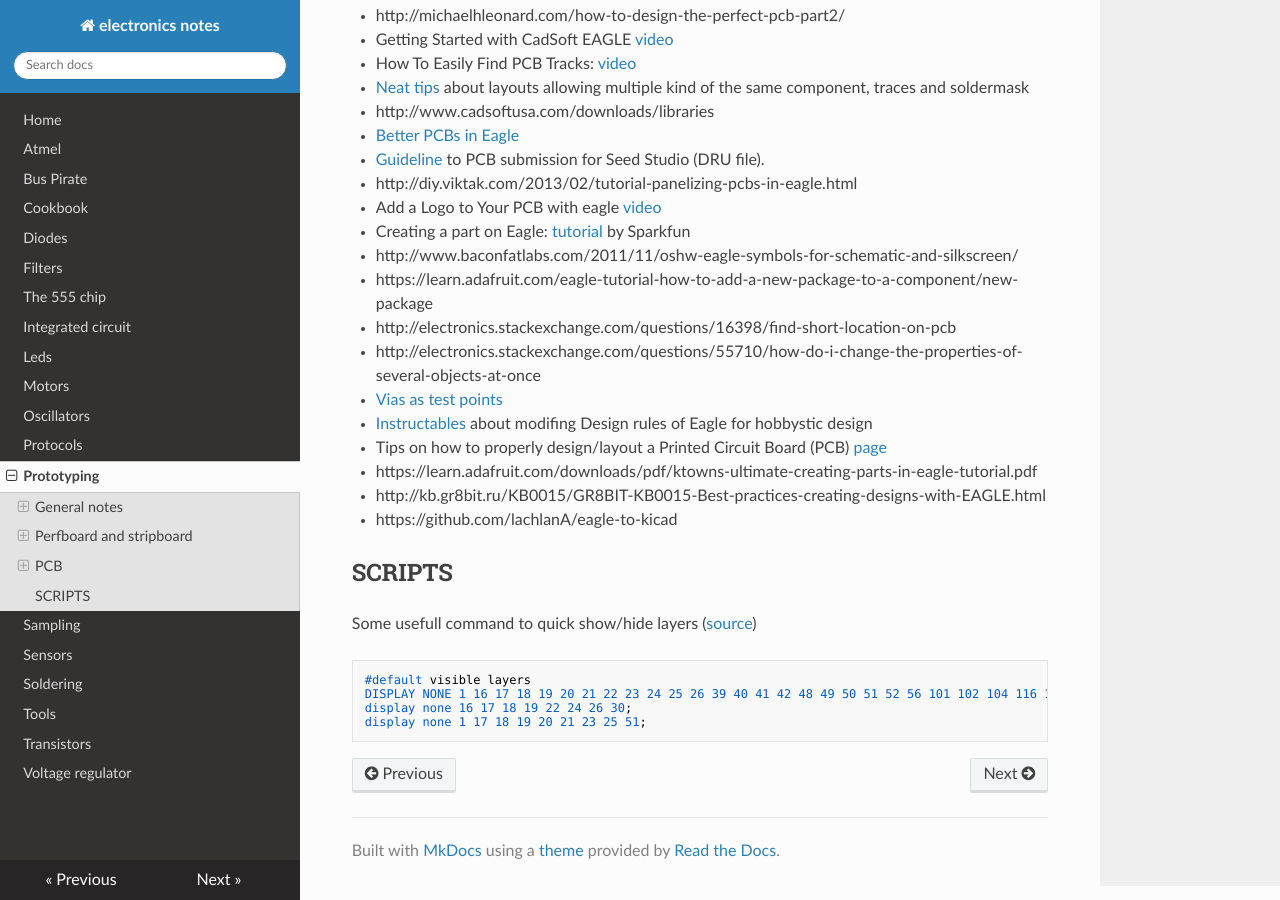
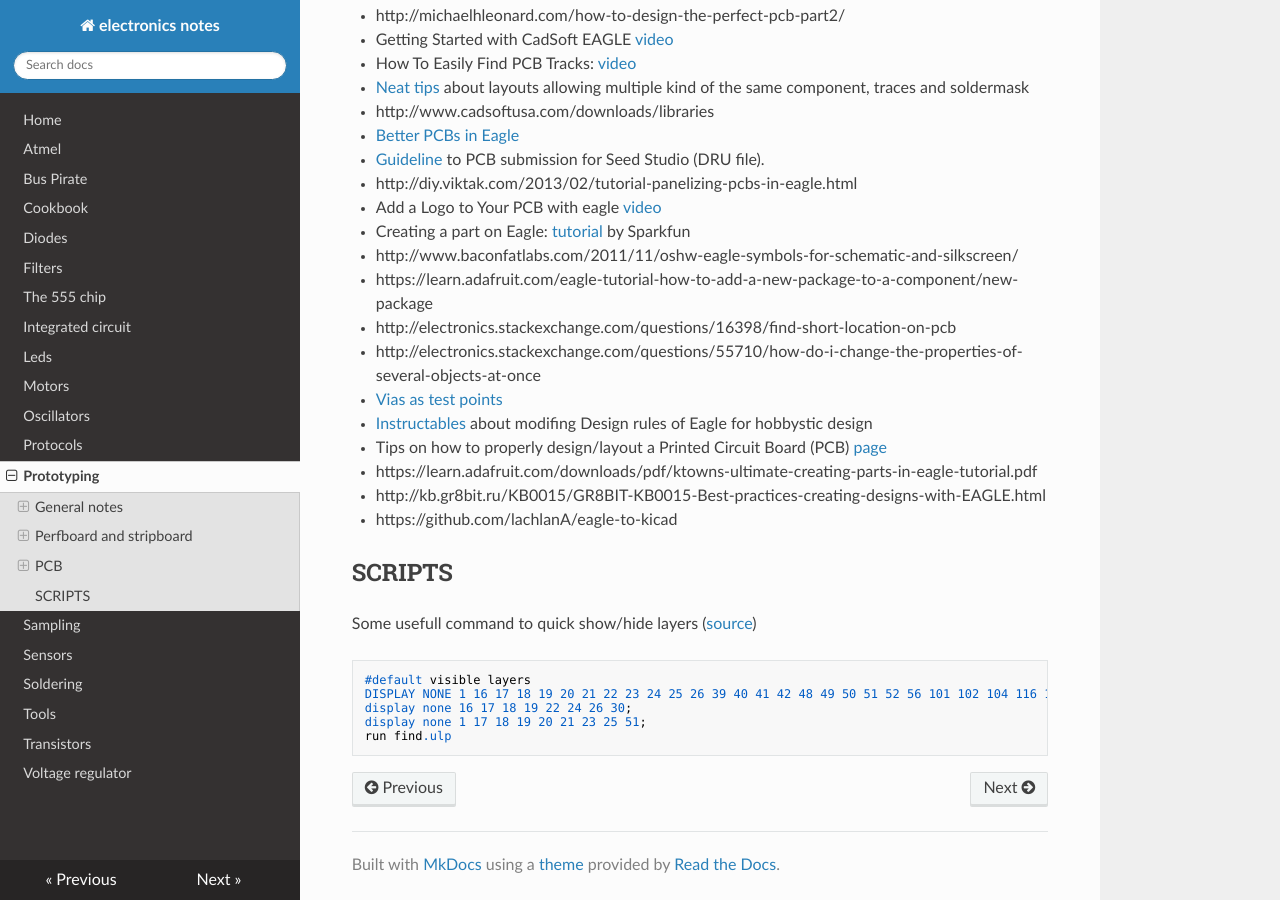
Before and after one commit to gipi/electronics-notes, an MkDocs documentation site: the page built from docs/Prototyping.md, in a window 1280 px wide and 900 px high, scrolled down 6251 px. Built offline with MkDocs 1.6.1, drawn with Linux system fonts in a browser that asks for light colours; nearby versions of some CDN libraries; old or Windows-style settings are respelled for this version of MkDocs.

Commit message:
Add note about find.ulp script.

````diff
--- a/docs/Prototyping.md
+++ b/docs/Prototyping.md
@@ -193,4 +193,5 @@ Some usefull command to quick show/hide layers ([source](http://dangerous-protot
 DISPLAY NONE 1 16 17 18 19 20 21 22 23 24 25 26 39 40 41 42 48 49 50 51 52 56 101 102 104 116 121 122 151 254;
 display none 16 17 18 19 22 24 26 30;
 display none 1 17 18 19 20 21 23 25 51;
+run find.ulp
 ```
````
